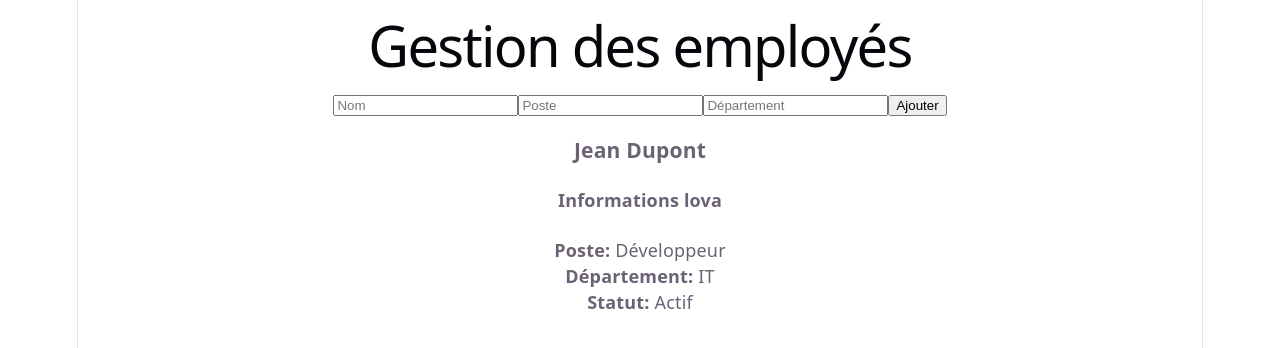
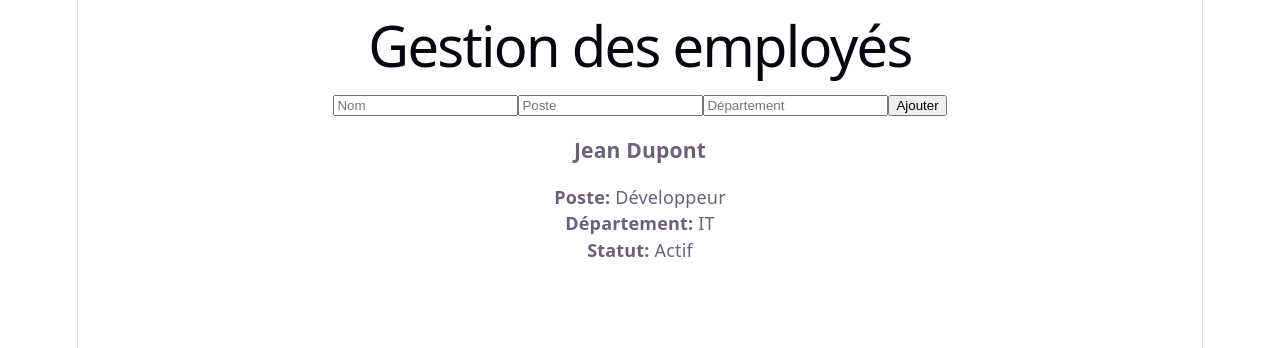
Before and after one commit to Dolix10/Capstone-gamma, a React (Vite) app in the folder Capstone-gamma/: page / in a window 1280 px wide. Shown: the top 348 px of the page. Built offline with nearby package versions, Linux system fonts and the light colour scheme.

Commit message:
Suppresion d'une ligne dans mediacard jsx

```diff
--- a/Capstone-gamma/src/composant/EmployeeCard.jsx
+++ b/Capstone-gamma/src/composant/EmployeeCard.jsx
@@ -4,7 +4,7 @@ export default function EmployeeCard({ employee }) {
   return (
     <div className="employee-card">
       <h3>{employee.name}</h3>
-            <h4>Informations lova</h4>
+
       <p><strong>Poste:</strong> {employee.position}</p>
       <p><strong>Département:</strong> {employee.department}</p>
 
```
